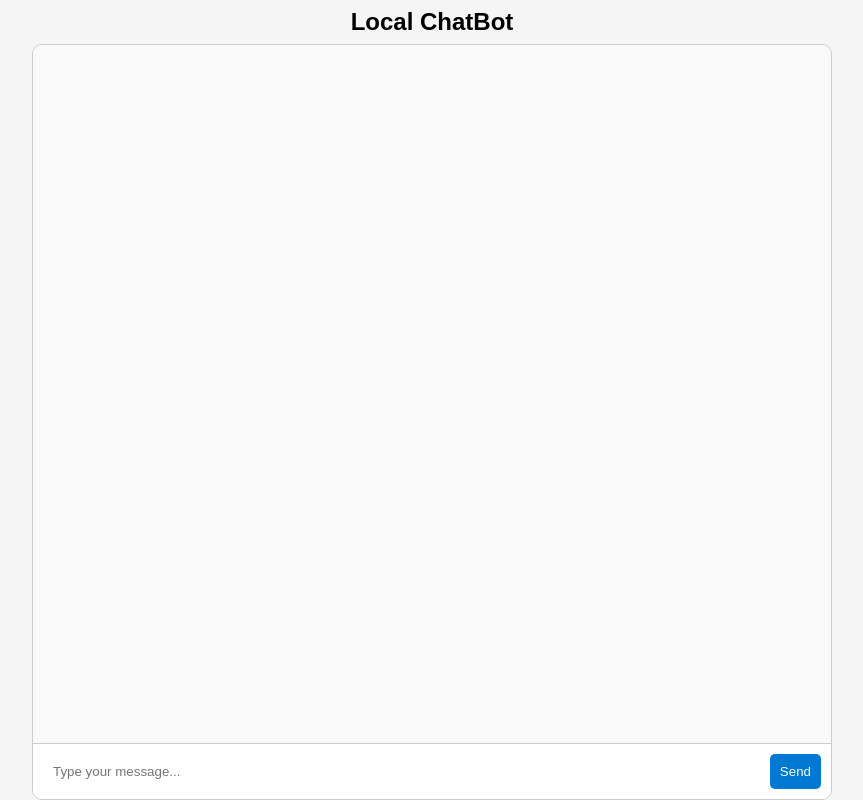
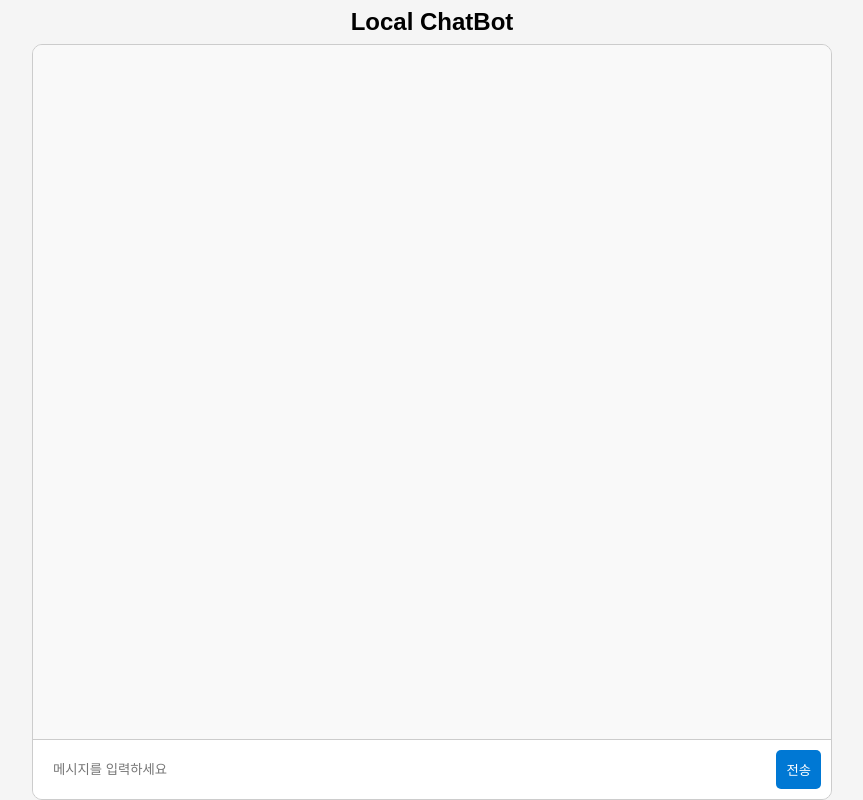
Before and after one commit to mintuchel/echotalk-server, a React (Vite) app in the folder client/: page / in a window 1280 px wide. Shown: the whole page, without its empty margins (208-1071 px from the left). Built offline with nearby package versions, Linux system fonts and the light colour scheme.

Commit message:
update: ui

```diff
--- a/client/src/components/ChatbotUI.module.css
+++ b/client/src/components/ChatbotUI.module.css
@@ -14,6 +14,7 @@
   overflow-y: auto;
   padding: 10px;
   background-color: #f9f9f9;
+  display: flex;
   flex-direction: column; /* 메시지 세로로 쌓기 */
 }
 
@@ -25,6 +26,7 @@
   margin-bottom: 10px;
   word-wrap: break-word; /* 긴 단어 줄바꿈 */
   white-space: pre-wrap; /* 줄바꿈 적용 */
+  display: flex;
 }
 
 .user {
@@ -34,7 +36,8 @@
 }
 
 .bot {
-  background-color: #73c4e2;
+  /* background-color: #73c4e2; */
+  background-color: #aeb6bf;
   align-self: flex-start;
   color: black;
 }
--- a/client/src/components/ChatbotUI.tsx
+++ b/client/src/components/ChatbotUI.tsx
@@ -80,10 +80,10 @@ const ChatbotUI: React.FC = () => {
           type="text"
           value={inputMessage}
           onChange={(e) => setInputMessage(e.target.value)}
-          placeholder="Type your message..."
+          placeholder="메시지를 입력하세요"
           onKeyDown={(e) => e.key === "Enter" && handleSendMessage()}
         />
-        <button onClick={handleSendMessage}>Send</button>
+        <button onClick={handleSendMessage}>전송</button>
       </div>
     </div>
   );
```
